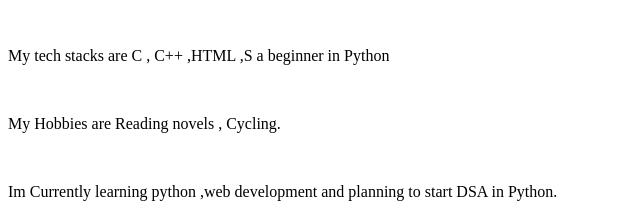
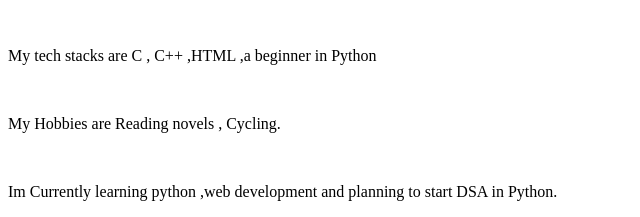
Before and after one commit to rajpriyanshu11/html_practice, a plain HTML site: page index.html in a window 1280 px wide. Shown: the part 173-390 px from the top of the page, 0-640 px from the left. Drawn offline with Linux system fonts and the light colour scheme.

Commit message:
Update index.html

```diff
--- a/index.html
+++ b/index.html
@@ -12,7 +12,7 @@
    <br>
    <p> I'm from Patna, Bihar</p>
    <br>
-   <p>My tech stacks are C , C++ ,HTML ,S a beginner in Python</p>
+   <p>My tech stacks are C , C++ ,HTML ,a beginner in Python</p>
    <br>
 
    <p>My Hobbies are Reading novels , Cycling.</p>
```
